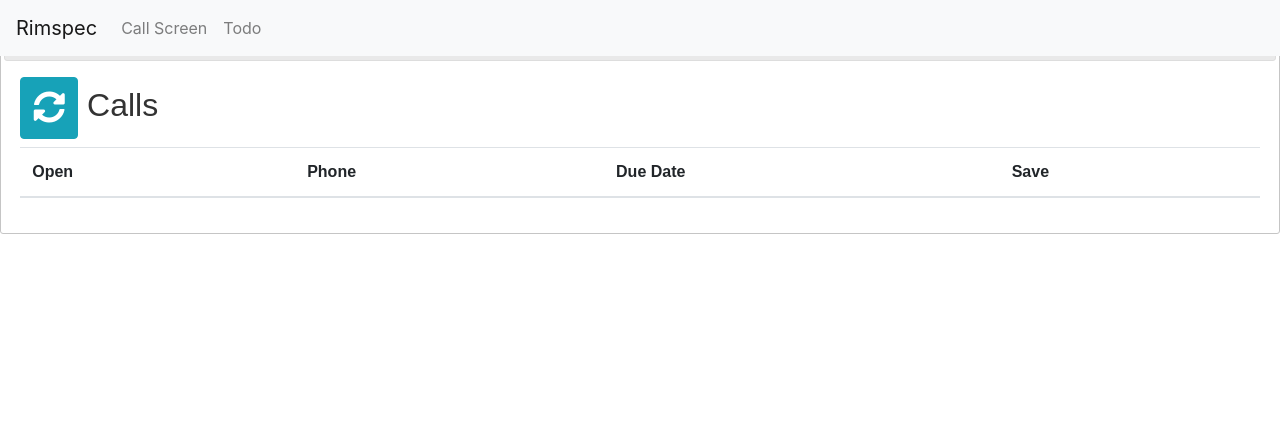
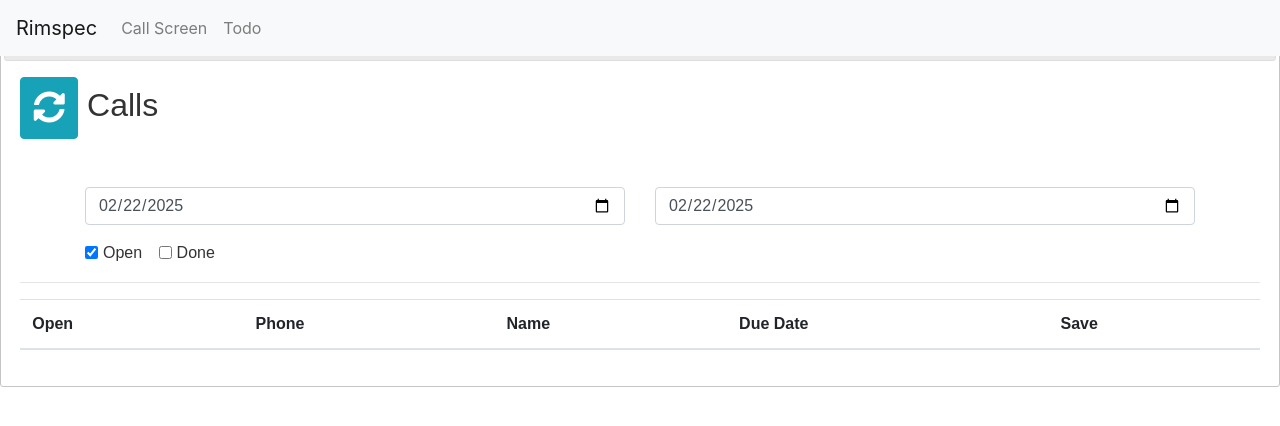
Before and after one commit to natedood/zapity, a PHP site: page /todos.html in a window 1280 px wide. Shown: the top 426 px of the page. Run offline with PHP 8.4, Linux system fonts and the light colour scheme; tables that the repository leaves empty hold one stand-in row (values such as "Sample post"); lists and menus that the app fills with data are empty; some libraries are stand-ins or nearby versions.

Commit message:
latest call screen and todo screen.  now allows for filtering by start and end date as well as statuses.

```diff
--- a/todos.html
+++ b/todos.html
@@ -49,10 +49,32 @@
 
       // Define and call getCalls function to fetch and log calls JSON data.
       function getCalls() {
+        // Get the date range values.
+        var startDate = $("#startDate").val();
+        var endDate = $("#endDate").val();
+
+        // Collect all checked status values (e.g., Open (0) and/or Done (1)).
+        var statuses = [];
+        $(".status-check:checked").each(function(){
+          statuses.push($(this).val());
+        });
+        var statusParam = statuses.join(",");
+
+        console.log("Sending data to server:", {
+          startDate: startDate,
+          endDate: endDate,
+          status: statusParam
+        });
+
         $.ajax({
           url: 'todos_calls.php',
           type: 'GET',
           dataType: 'json',
+          data: {
+            startDate: startDate,
+            endDate: endDate,
+            status: statusParam
+          },
           success: function(data) {
             console.log("Calls fetched:", data);
             var tbody = $("#calls tbody");
@@ -64,7 +86,8 @@
                     <i class="fas fa-folder-open" onclick="openCallScreen('${call.phone_number}')"></i>
                   </button>
                 </td>
-                            <td>${call.phone_number.replace(/(\d{3})(\d{3})(\d{4})/, '$1-$2-$3')}</td>
+                <td>${String(call.phone_number).replace(/(\d{3})(\d{3})(\d{4})/, '$1-$2-$3')}</td>
+                <td>${call.caller_id_name}</td>
                 <td>${new Date(call.due_datetime).toLocaleDateString()}</td>
                 <td>
                     <button class="btn btn-primary" onclick="setTodoStatus(${call.id}, 1)">Done</button>
@@ -90,6 +113,9 @@
             $("#calls button.btn-info").on("click", function() {
                 getCalls();
             });
+            // Register a change event for startDate, endDate, and status checkboxes to re-run getCalls.
+            $("#startDate, #endDate").on("change", getCalls);
+            $(".status-check").on("change", getCalls);
         });
     </script>
 </head>
@@ -112,6 +138,16 @@
     </div>
  </nav>
 
+
+<script>
+  document.addEventListener('DOMContentLoaded', function() {
+    var today = new Date().toISOString().split('T')[0];
+    document.getElementById('startDate').value = today;
+    document.getElementById('endDate').value = today;
+  });
+</script>
+
+
     <div id="tabs">
         <ul>
             <li><a href="#calls">Calls</a></li>
@@ -124,11 +160,41 @@
                 <button class="btn btn-info"><i class="fas fa-sync-alt"></i></button> Calls
             </h2>
 
+
+            <div class="container mt-5">
+            <div class="row">
+              <div class="col-6">
+                <input type="date" id="startDate" class="form-control start-date">
+              </div>
+              <div class="col-6">
+                <input type="date" id="endDate" class="form-control end-date">
+              </div>
+            </div>
+            </div>
+
+            <div class="container mt-3">
+              <div class="row">
+                <div class="col">
+                  <div class="form-check form-check-inline">
+                    <input class="form-check-input status-check" type="checkbox" id="statusOpen" value="0" checked>
+                    <label class="form-check-label" for="statusOpen">Open</label>
+                  </div>
+                  <div class="form-check form-check-inline">
+                    <input class="form-check-input status-check" type="checkbox" id="statusDone" value="1">
+                    <label class="form-check-label" for="statusDone">Done</label>
+                  </div>
+                </div>
+              </div>
+            </div>
+
+            <hr/>
+
             <table class="table table-striped">
               <thead>
                 <tr>
                   <th>Open</th>
                   <th>Phone</th>
+                  <th>Name</th>
                   <th>Due Date</th>
                   <th>Save</th>
                 </tr>
--- a/todos_calls.php
+++ b/todos_calls.php
@@ -5,49 +5,60 @@ ini_set('display_errors', 1);
 
 include 'db_connect.php';
 
-// Get the status from the URL query parameter, default to 0 if not set
-$status = isset($_GET['status']) ? intval($_GET['status']) : 0;
-
 // Get the type from the URL query parameter, default to 1 if not set
 $type = isset($_GET['type']) ? intval($_GET['type']) : 1;
 
-// Query the database
-// $query = "
-//     SELECT t.id, t.todo_type_id, t.link_id, t.notes, t.created, t.updated, t.status, t.assigned_user_id, t.due_datetime,
-//            c.id AS call_id, c.call_origin, c.phone_number, c.caller_id_name, c.call_datetime, c.customer_id, c.notes AS call_notes, c.message
-//     FROM todos t
-//     JOIN calls c ON t.link_id = c.id
-//     WHERE t.status = $status
-//       AND t.todo_type_id = $type
-//       AND t.due_datetime <= CURRENT_DATE
-//     ORDER BY t.due_datetime asc
-// ";
+// Get the status from the query string, default to "0" if not provided
+$statusParam = isset($_GET['status']) && !empty($_GET['status']) ? $_GET['status'] : "0";
+// Sanitize status parameter (only numbers and commas allowed)
+$statusParam = preg_replace('/[^0-9,]/', '', $statusParam);
 
+// Get the start date and end date from the query string.
+// If not provided, default to today's date.
+$startDate = isset($_GET['startDate']) && !empty($_GET['startDate']) ? $_GET['startDate'] : date('Y-m-d');
+$endDate   = isset($_GET['endDate']) && !empty($_GET['endDate']) ? $_GET['endDate'] : date('Y-m-d');
 
-// Query the database
+// Build the SQL query to filter todos based on the date portion of due_datetime
 $query = "
 SELECT t.id, t.due_datetime,
-           c.id AS call_id, c.phone_number
-    FROM todos t
-    JOIN calls c ON t.link_id = c.id
-    WHERE t.status = $status
-      AND t.todo_type_id = $type
-      AND t.due_datetime <= CURRENT_DATE
-    group by c.phone_number
-    ORDER BY t.due_datetime asc
+    c.id AS call_id, c.phone_number,
+    (SELECT caller_id_name
+     FROM calls
+     WHERE id = c.id
+     ORDER BY call_datetime DESC
+     LIMIT 1) AS caller_id_name
+FROM todos t
+JOIN calls c ON t.link_id = c.id
+WHERE t.status IN ($statusParam)
+  AND t.todo_type_id = $type
+  AND DATE(t.due_datetime) BETWEEN ? AND ?
+GROUP BY c.phone_number
+ORDER BY t.due_datetime ASC
 ";
 
+$stmt = $conn->prepare($query);
+if (!$stmt) {
+    die("Prepare failed: " . $conn->error);
+}
 
-$result = $conn->query($query);
+// Bind the startDate and endDate parameters as strings.
+$stmt->bind_param("ss", $startDate, $endDate);
 
+if (!$stmt->execute()) {
+    die("Execute failed: " . $stmt->error);
+}
+
+// Get the result set from the statement
+$result = $stmt->get_result();
 $todos = array();
 if ($result->num_rows > 0) {
-    while($row = $result->fetch_assoc()) {
+    while ($row = $result->fetch_assoc()) {
         $todos[] = $row;
     }
 } else {
     $todos = array("message" => "No todos found");
 }
+$stmt->close();
 
 // Return the data as JSON
 echo json_encode($todos);
```
Also changed, not shown: todos.php (+20 -26 lines). Lines whose indentation alone changed are shown as unchanged.
